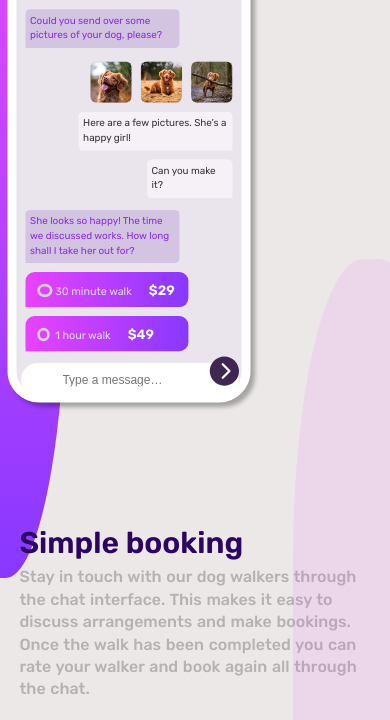
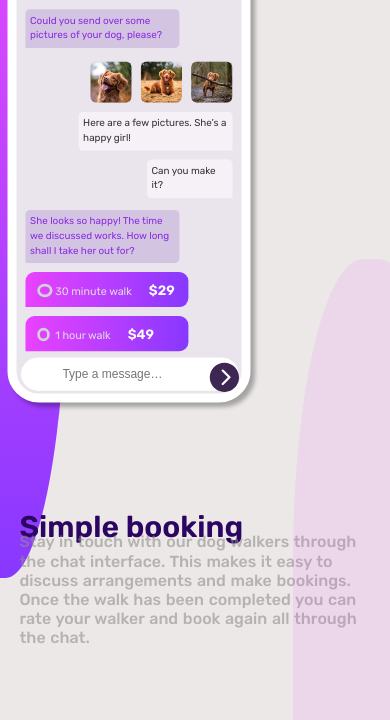
Before and after one commit to Cheeh1/Chat-illustration-page, a plain HTML site: page index.html in a window 390 px wide. Shown: the part 124-844 px from the top of the page. Drawn offline with Linux system fonts and the light colour scheme.

Commit message:
scnd commit
mobile responsiveness

```diff
--- a/index.html
+++ b/index.html
@@ -17,7 +17,7 @@
       rel="stylesheet"
     />
 
-    <title>Frontend Mentor | [Challenge Name Here]</title>
+    <title>Chat App | Illustration</title>
   </head>
   <body>
     <main class="container">
--- a/style.css
+++ b/style.css
@@ -220,11 +220,12 @@ input{
     width: 70%;
     padding: 10px 45px;
     position: relative;
-    margin-top: -2px;
+    margin-top: 15px;
 }
 
 svg{
     position: absolute;
+    top: 93%;
     right: 5px;
     fill: hsl(271, 36%, 24%);
 }
@@ -320,6 +321,7 @@ p{
     }
 
     input{
+        margin-top: -9px;
         margin-left: -5px;
         width: 65%;
     }
@@ -338,13 +340,14 @@ p{
     h3{
         font-size: 30px;
         font-weight: 700;
-        margin-top: 8px;
+        margin-top: -5px;
+        line-height: 1.0;
     }
 
     p{
         font-size: 16px;
         font-weight: 500;
-        margin-top: -25px;
-        line-height: 1.4;
+        margin-top: -40px;
+        line-height: 1.2;
     }
 }
```
